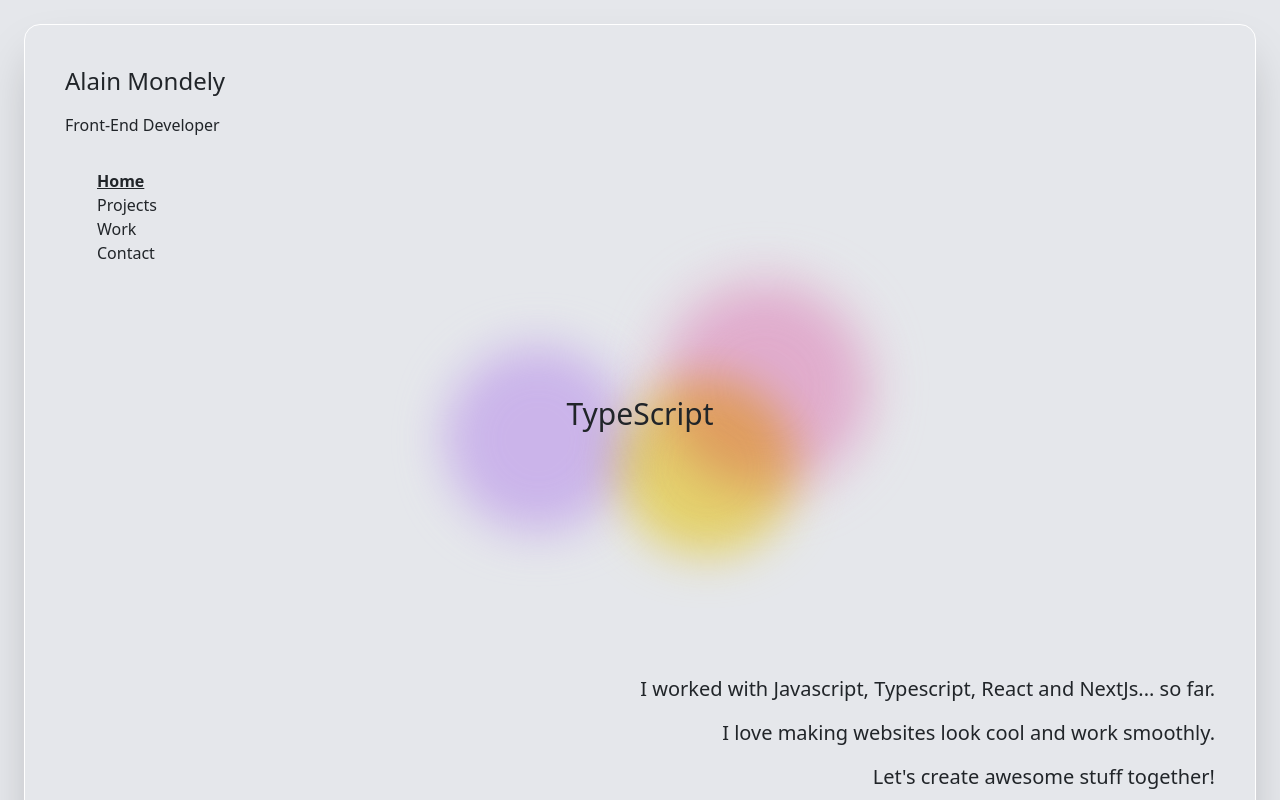
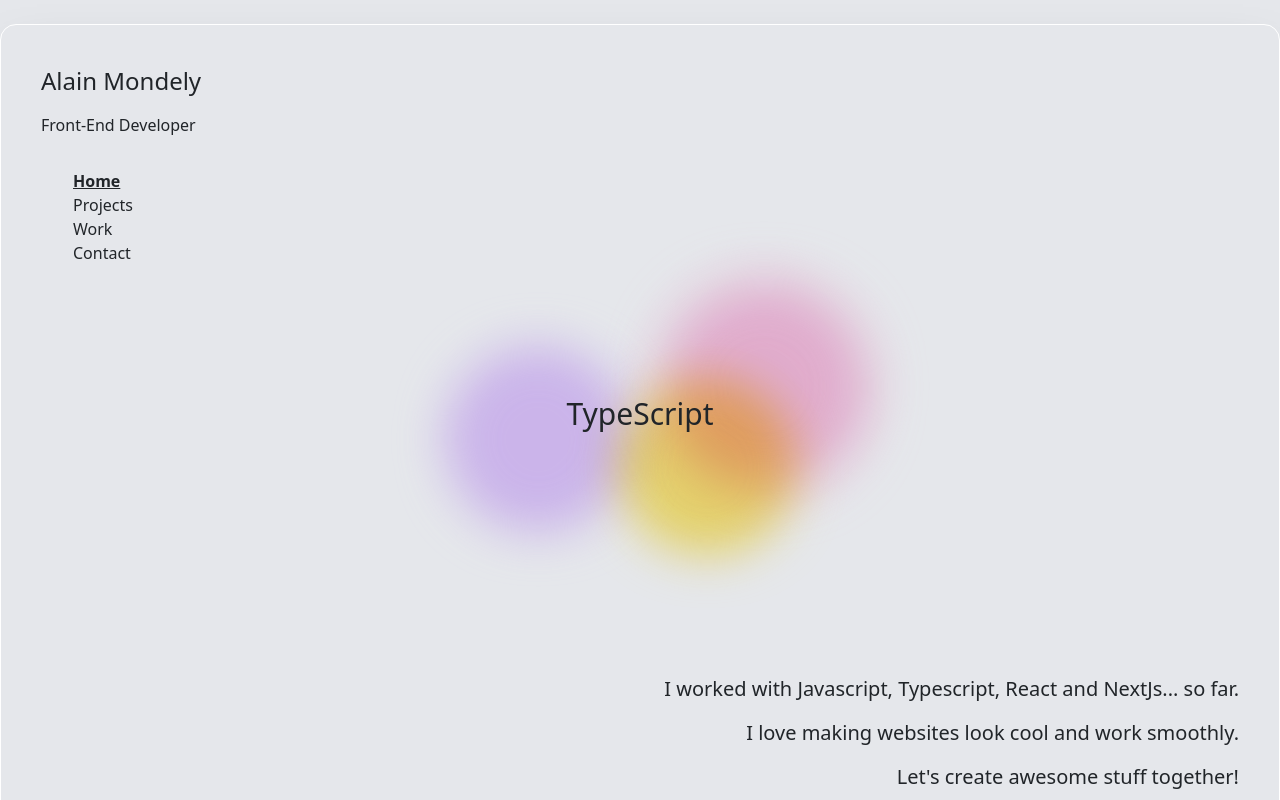
Before and after one commit to KadScen/portfolio2, a React (Vite) app: page / in a window 1280 px wide. Shown: the top 800 px of the page. Built offline with nearby package versions, Linux system fonts and the light colour scheme.

Commit message:
Fixed broken shadow on the page.

```diff
--- a/src/App.tsx
+++ b/src/App.tsx
@@ -2,7 +2,7 @@ import LandingScreen from "./screens/landingScreen";
 
 function App() {
   return (
-    <div className="xl:mx-auto min-h-screen max-w-screen-xl">
+    <div className="xl:mx-auto py-4 min-h-screen max-w-screen-xl">
       <LandingScreen />
     </div>
   );
--- a/src/screens/landingScreen.tsx
+++ b/src/screens/landingScreen.tsx
@@ -28,7 +28,7 @@ function LandingScreen() {
   };
 
   return (
-    <div className="p-4 shadow-2xl overflow-hidden">
+    <div className=" shadow-2xl overflow-hidden">
       <div className="p-10 border border-white rounded-2xl shadow-2xl">
         <div className="space-y-8 max-w-fit">
           <div>
```
